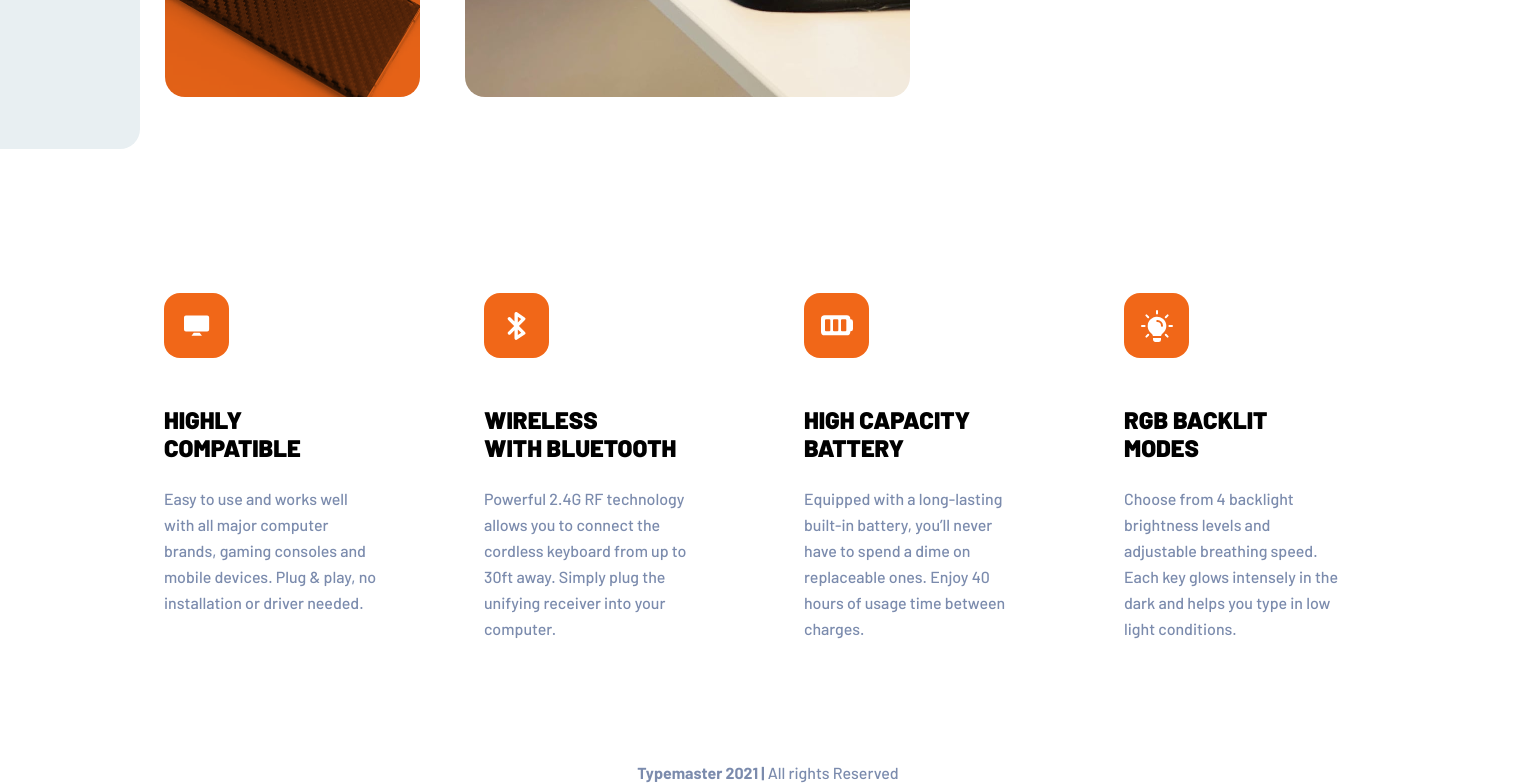
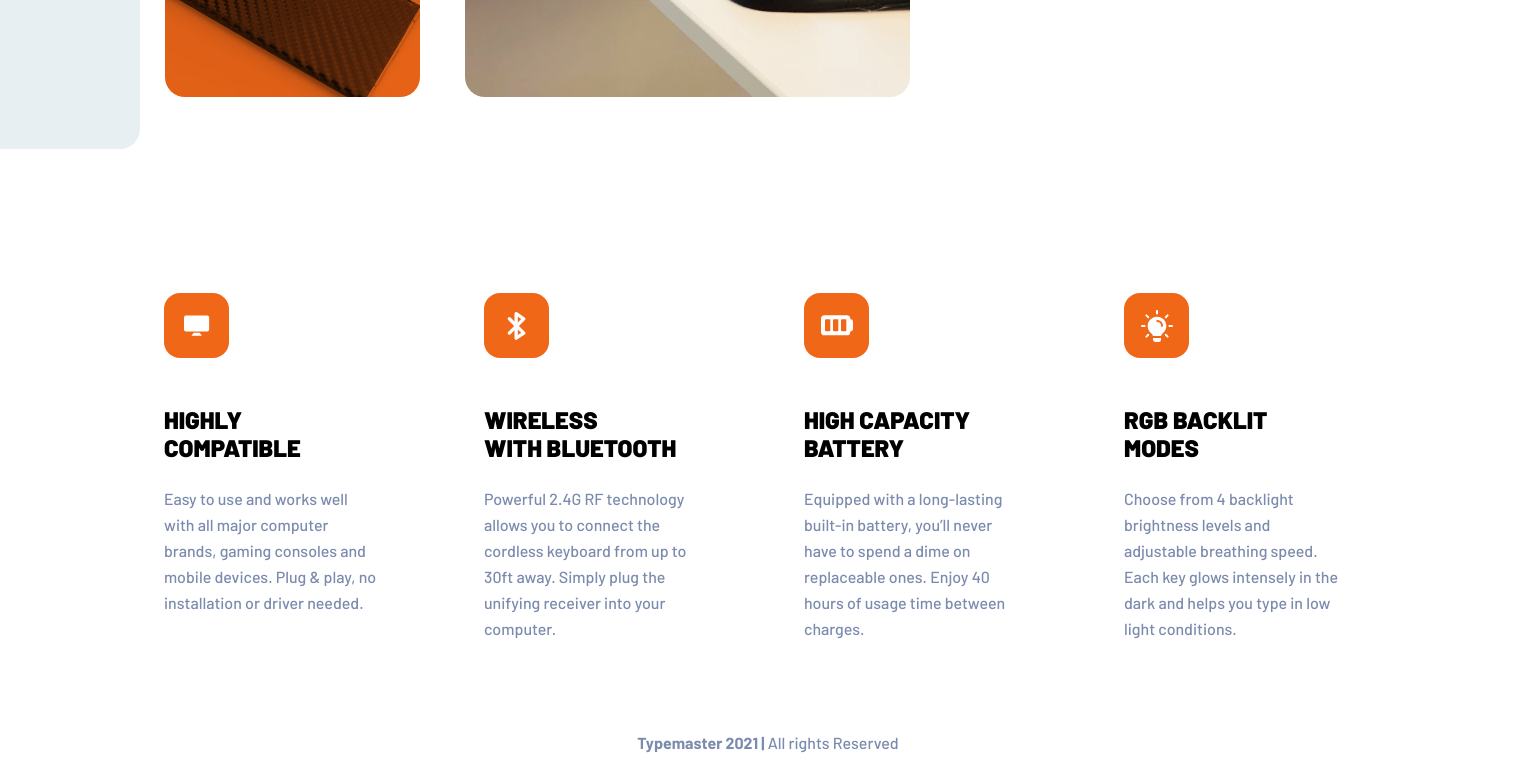
Before and after one commit to bcholokava/typemaster, a plain HTML site: page index.html in a window 1536 px wide. Shown: the part 1086-1870 px from the top of the page. Drawn offline with Linux system fonts and the light colour scheme.

Commit message:
Update style.css

```diff
--- a/style.css
+++ b/style.css
@@ -728,7 +728,7 @@ html {
   .footer {
     margin: 0;
     padding: 0;
-    margin-top: -20rem;
+    margin-top: -23rem;
     margin-left: auto;
     margin-right: auto;
   }
```
